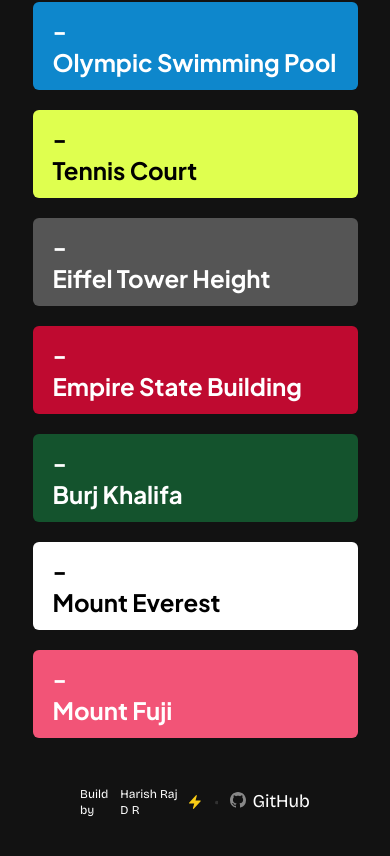
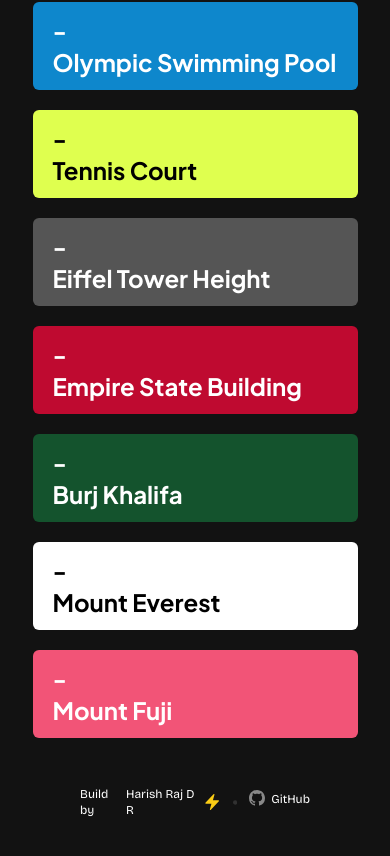
Before and after one commit to HarishRajDR/TellMeIn, a React (Vite) app: page / in a window 390 px wide. Shown: the part 970-1826 px from the top of the page. Built offline with nearby package versions, Linux system fonts and the light colour scheme.

Commit message:
fixed footer font issue for github

```diff
--- a/src/components/Footer.tsx
+++ b/src/components/Footer.tsx
@@ -33,7 +33,7 @@ function Footer() {
       </svg>
 
       <a href="https://github.com/HarishRajDR/memory-game/" target="_blank">
-        <span className="text-lg inline-flex items-center gap-1 hover:underline">
+        <span className="text-xs sm:text-lg inline-flex items-center gap-1 hover:underline">
           <OcticonMarkGithub16 /> {"GitHub"}
         </span>
       </a>
```
